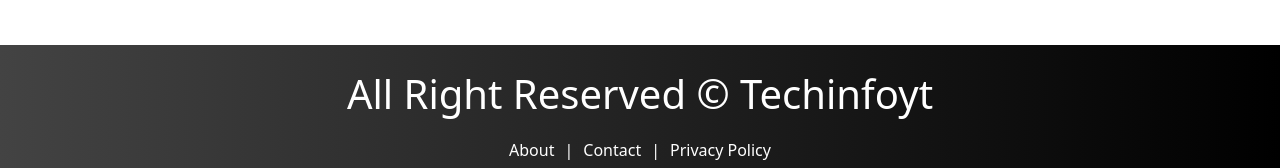
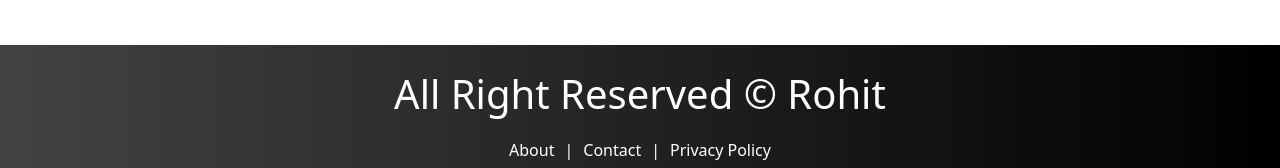
Before and after one commit to Rohit-kumar12/Ecommerce-App-Frontend, a React (Create React App) app: page /cart in a window 1280 px wide. Shown: the part 579-747 px from the top of the page. Built offline with nearby package versions, Linux system fonts and the light colour scheme; no server answers.

Commit message:
baseURL updated

```diff
--- a/src/api.js
+++ b/src/api.js
@@ -1,6 +1,6 @@
 import axios from "axios";
 
 export const api = axios.create({
-  baseURL: "http://localhost:8080",
+  baseURL: "https://ecommerce-app-backend-cc5o.onrender.com",
   headers: { "Content-Type": "application/json" },
 });
--- a/src/components/Layout/Footer.js
+++ b/src/components/Layout/Footer.js
@@ -3,7 +3,7 @@
 const Footer = () => {
   return (
     <div className="footer">
-      <h1 className="text-center">All Right Reserved &copy; Techinfoyt</h1>
+      <h1 className="text-center">All Right Reserved &copy; Rohit</h1>
       <p className="text-center mt-3">
         <Link to="/about">About</Link>|<Link to="/contact">Contact</Link>|
         <Link to="/policy">Privacy Policy</Link>
```
